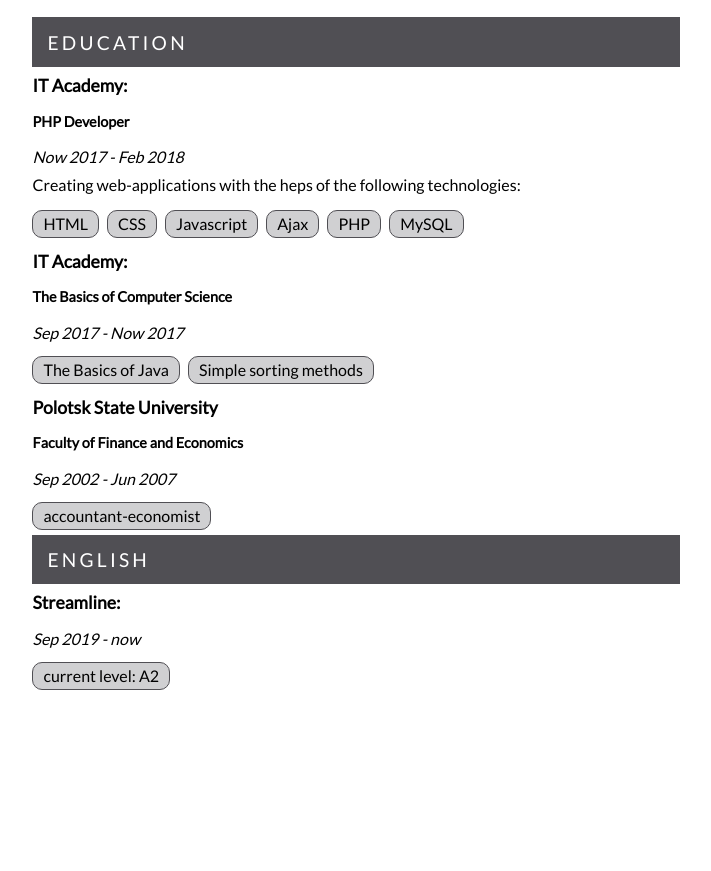
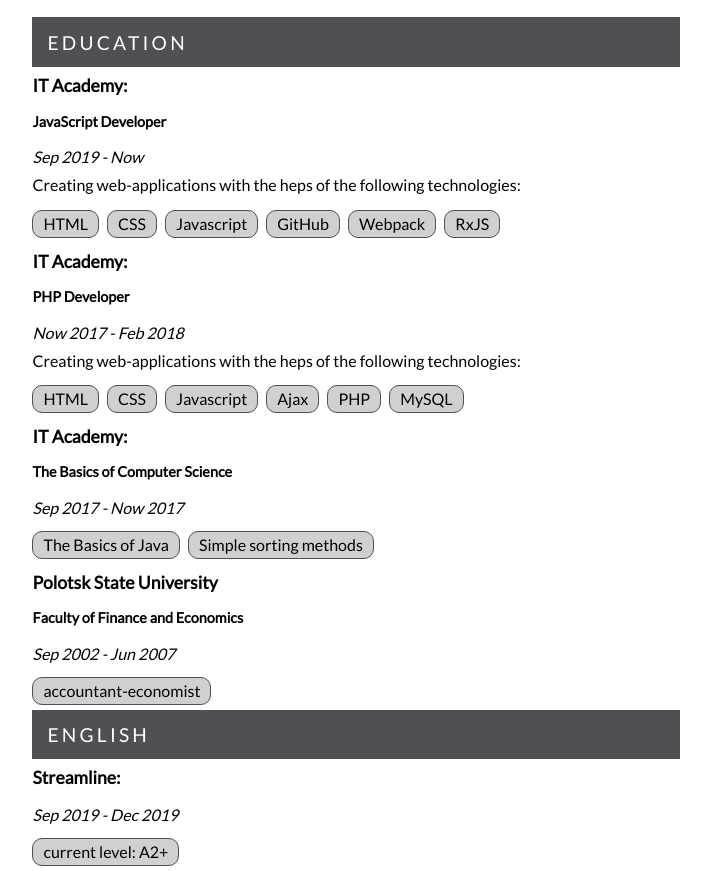
Before and after one commit to Jimmba/rsschool-cv, a plain HTML site: page index.html in a window 1280 px wide. Shown: the part 1324-2195 px from the top of the page, without its empty margins (460-1171 px from the left). Before the commit the page ends 2019 px from the top, so only its background shows below. Drawn offline with nearby package versions, Linux system fonts and the light colour scheme.

Commit message:
feat: add streemline

```diff
--- a/index.html
+++ b/index.html
@@ -76,6 +76,20 @@
                 </article>
                 <article class="about-me">
                     <div class="gray-heading"><h2>Education</h2></div>
+
+                    <h3 class="about-me-heading">IT Academy:</h3>
+                    <h4 class="description">JavaScript Developer</h4>
+                    <div class="date">Sep 2019 - Now</div>
+                    <p>Creating web-applications with the heps of the following technologies:</p>
+                    <ul>
+                        <li>HTML</li>
+                        <li>CSS</li>
+                        <li>Javascript</li>
+                        <li>GitHub</li>
+                        <li>Webpack</li>
+                        <li>RxJS</li>
+                    </ul>
+
                     <h3 class="about-me-heading">IT Academy:</h3>
                     <h4 class="description">PHP Developer</h4>
                     <div class="date">Now 2017 - Feb 2018</div>
@@ -107,9 +121,9 @@
                 <article class="about-me">
                     <div class="gray-heading"><h2>English</h2></div>
                     <h3 class="about-me-heading">Streamline:</h3>
-                    <div class="date">Sep 2019 - now</div>
+                    <div class="date">Sep 2019 - Dec 2019</div>
                     <ul>
-                        <li>current level: A2</li>
+                        <li>current level: A2+</li>
                     </ul>
                 </article>
             </div>
```
